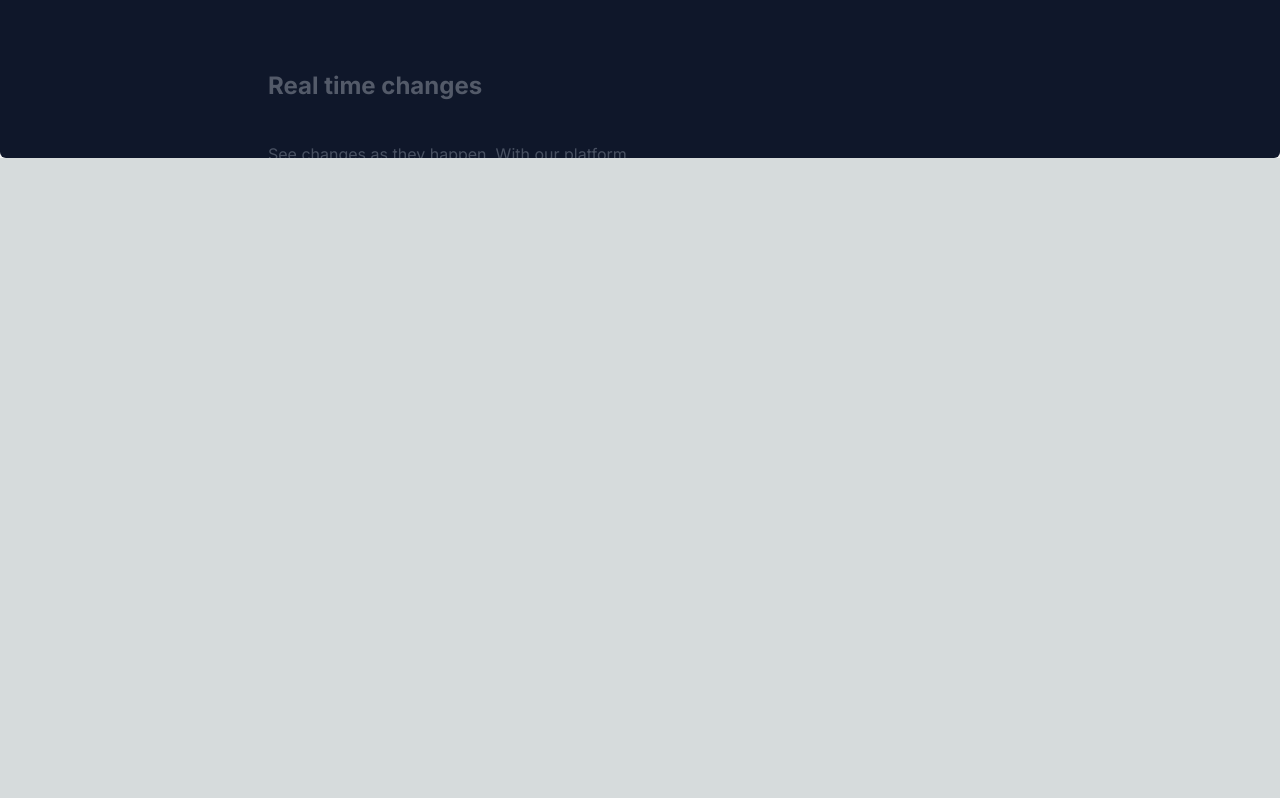
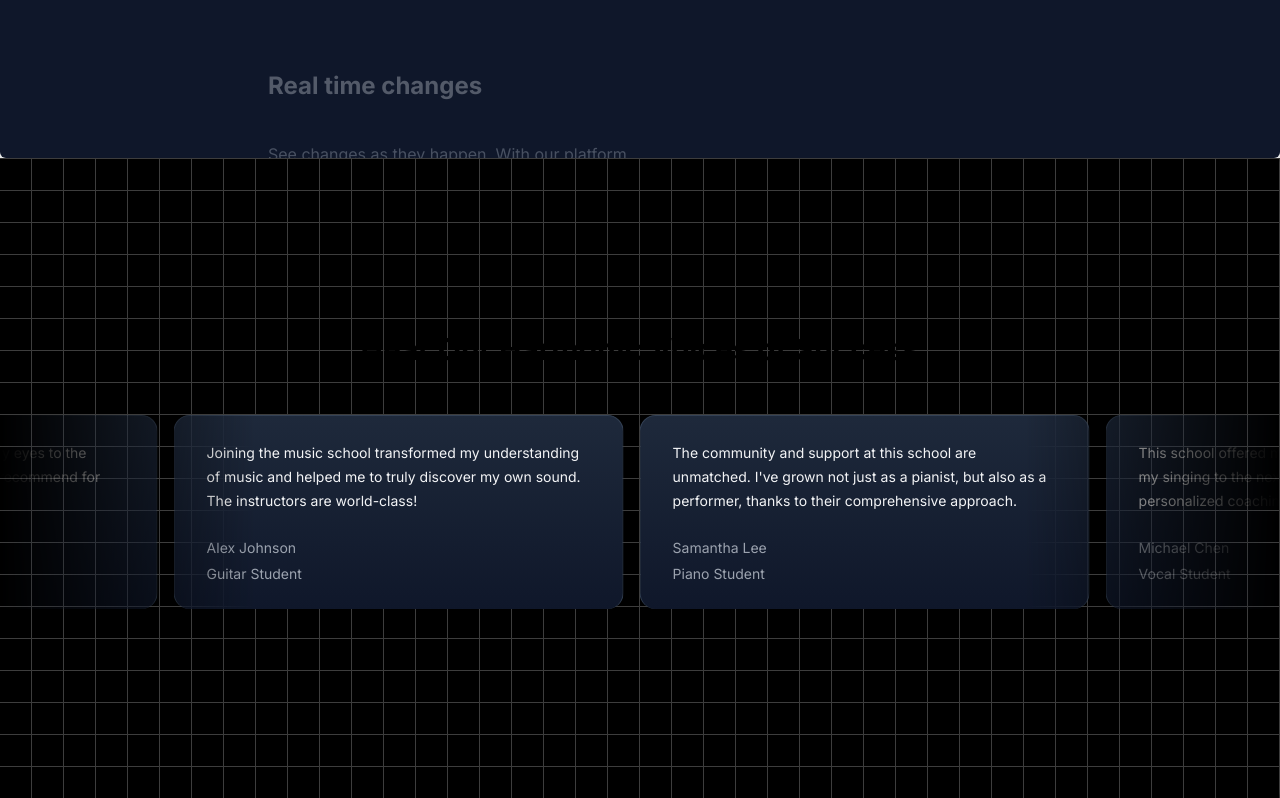
Before and after one commit to abir446/next14-aceternity, a Next.js app: page / in a window 1280 px wide. Shown: the part 1670-2468 px from the top of the page. Before the commit the page ends 1828 px from the top, so only its background shows below. Built offline with nearby package versions, Linux system fonts and the light colour scheme.

Commit message:
testimonials

```diff
--- a/package.json
+++ b/package.json
@@ -11,6 +11,7 @@
   "dependencies": {
     "clsx": "^2.1.1",
     "framer-motion": "^11.1.7",
+    "mini-svg-data-uri": "^1.4.4",
     "next": "14.2.3",
     "react": "^18",
     "react-dom": "^18",
--- a/src/app/page.tsx
+++ b/src/app/page.tsx
@@ -1,5 +1,6 @@
 import FeaturedCourses from "@/components/FeaturedCourses";
 import HeroSection from "@/components/HeroSection";
+import TestimonialCards from "@/components/TestimonialCards";
 import WhyChooseUs from "@/components/WhyChooseUs";
 
 export default function Home() {
@@ -8,6 +9,7 @@
       <HeroSection />
       <FeaturedCourses />
       <WhyChooseUs />
+      <TestimonialCards />
     </main>
   );
 }
--- a/src/components/HeroSection.tsx
+++ b/src/components/HeroSection.tsx
@@ -1,7 +1,7 @@
 import Link from "next/link";
 import React from "react";
 import { Button } from "@/components/ui/moving-border";
-import { Spotlight } from "./ui/SpotLight";
+import { Spotlight } from "@/components/ui/Spotlight";
 
 function HeroSection() {
   return (
--- /dev/null
+++ b/src/components/TestimonialCards.tsx
@@ -0,0 +1,55 @@
+"use client";
+import React, { useEffect, useState } from "react";
+import { InfiniteMovingCards } from "@/components/ui/infinite-moving-cards";
+
+const testimonials = [
+  {
+    quote:
+      "Joining the music school transformed my understanding of music and helped me to truly discover my own sound. The instructors are world-class!",
+    name: "Alex Johnson",
+    title: "Guitar Student",
+  },
+  {
+    quote:
+      "The community and support at this school are unmatched. I've grown not just as a pianist, but also as a performer, thanks to their comprehensive approach.",
+    name: "Samantha Lee",
+    title: "Piano Student",
+  },
+  {
+    quote:
+      "This school offered me the tools and confidence to take my singing to the next level. I'm endlessly grateful for the personalized coaching.",
+    name: "Michael Chen",
+    title: "Vocal Student",
+  },
+  {
+    quote:
+      "As a violinist, finding the right mentor can be challenging, but this school matched me with a teacher who truly understands my goals and challenges.",
+    name: "Emily Taylor",
+    title: "Violin Student",
+  },
+  {
+    quote:
+      "The production courses here opened my eyes to the intricacies of music production. Highly recommend for any aspiring producers!",
+    name: "Chris Morales",
+    title: "Music Production Student",
+  },
+];
+
+function TestimonialCards() {
+  return (
+    <div className="h-[40rem] w-full dark:bg-black dark:bg-grid-white/[0.2] relative flex flex-col items-center justify-center overflow-hidden">
+      <div className="h-[40rem] rounded-md flex flex-col antialiased  dark:bg-grid-white/[0.05] items-center justify-center relative overflow-hidden">
+        <h2 className="text-3xl font-bold text-center mb-8 z-10">
+          Hear Our Harmony: Voices of Success
+        </h2>
+        <InfiniteMovingCards
+          items={testimonials}
+          direction="right"
+          speed="slow"
+        />
+      </div>
+    </div>
+  );
+}
+
+export default TestimonialCards;
--- /dev/null
+++ b/src/components/ui/infinite-moving-cards.tsx
@@ -0,0 +1,121 @@
+"use client";
+
+import { cn } from "@/utils/cn";
+import React, { useEffect, useState } from "react";
+
+export const InfiniteMovingCards = ({
+  items,
+  direction = "left",
+  speed = "fast",
+  pauseOnHover = true,
+  className,
+}: {
+  items: {
+    quote: string;
+    name: string;
+    title: string;
+  }[];
+  direction?: "left" | "right";
+  speed?: "fast" | "normal" | "slow";
+  pauseOnHover?: boolean;
+  className?: string;
+}) => {
+  const containerRef = React.useRef<HTMLDivElement>(null);
+  const scrollerRef = React.useRef<HTMLUListElement>(null);
+
+  useEffect(() => {
+    addAnimation();
+  }, []);
+  const [start, setStart] = useState(false);
+  function addAnimation() {
+    if (containerRef.current && scrollerRef.current) {
+      const scrollerContent = Array.from(scrollerRef.current.children);
+
+      scrollerContent.forEach((item) => {
+        const duplicatedItem = item.cloneNode(true);
+        if (scrollerRef.current) {
+          scrollerRef.current.appendChild(duplicatedItem);
+        }
+      });
+
+      getDirection();
+      getSpeed();
+      setStart(true);
+    }
+  }
+  const getDirection = () => {
+    if (containerRef.current) {
+      if (direction === "left") {
+        containerRef.current.style.setProperty(
+          "--animation-direction",
+          "forwards"
+        );
+      } else {
+        containerRef.current.style.setProperty(
+          "--animation-direction",
+          "reverse"
+        );
+      }
+    }
+  };
+  const getSpeed = () => {
+    if (containerRef.current) {
+      if (speed === "fast") {
+        containerRef.current.style.setProperty("--animation-duration", "20s");
+      } else if (speed === "normal") {
+        containerRef.current.style.setProperty("--animation-duration", "40s");
+      } else {
+        containerRef.current.style.setProperty("--animation-duration", "80s");
+      }
+    }
+  };
+  return (
+    <div
+      ref={containerRef}
+      className={cn(
+        "scroller relative z-20  max-w-7xl overflow-hidden  [mask-image:linear-gradient(to_right,transparent,white_20%,white_80%,transparent)]",
+        className
+      )}
+    >
+      <ul
+        ref={scrollerRef}
+        className={cn(
+          " flex min-w-full shrink-0 gap-4 py-4 w-max flex-nowrap",
+          start && "animate-scroll ",
+          pauseOnHover && "hover:[animation-play-state:paused]"
+        )}
+      >
+        {items.map((item, idx) => (
+          <li
+            className="w-[350px] max-w-full relative rounded-2xl border border-b-0 flex-shrink-0 border-slate-700 px-8 py-6 md:w-[450px]"
+            style={{
+              background:
+                "linear-gradient(180deg, var(--slate-800), var(--slate-900)",
+            }}
+            key={item.name}
+          >
+            <blockquote>
+              <div
+                aria-hidden="true"
+                className="user-select-none -z-1 pointer-events-none absolute -left-0.5 -top-0.5 h-[calc(100%_+_4px)] w-[calc(100%_+_4px)]"
+              ></div>
+              <span className=" relative z-20 text-sm leading-[1.6] text-gray-100 font-normal">
+                {item.quote}
+              </span>
+              <div className="relative z-20 mt-6 flex flex-row items-center">
+                <span className="flex flex-col gap-1">
+                  <span className=" text-sm leading-[1.6] text-gray-400 font-normal">
+                    {item.name}
+                  </span>
+                  <span className=" text-sm leading-[1.6] text-gray-400 font-normal">
+                    {item.title}
+                  </span>
+                </span>
+              </div>
+            </blockquote>
+          </li>
+        ))}
+      </ul>
+    </div>
+  );
+};
--- a/tailwind.config.ts
+++ b/tailwind.config.ts
@@ -1,4 +1,5 @@
 import type { Config } from "tailwindcss";
+const svgToDataUri = require("mini-svg-data-uri");
 const defaultTheme = require("tailwindcss/defaultTheme");
 const colors = require("tailwindcss/colors");
 const {
@@ -15,8 +16,15 @@
     extend: {
       animation: {
         spotlight: "spotlight 2s ease .75s 1 forwards",
+        scroll:
+          "scroll var(--animation-duration, 40s) var(--animation-direction, forwards) linear infinite",
       },
       keyframes: {
+        scroll: {
+          to: {
+            transform: "translate(calc(-50% - 0.5rem))",
+          },
+        },
         spotlight: {
           "0%": {
             opacity: "0",
@@ -35,7 +43,31 @@
       },
     },
   },
-  plugins: [addVariablesForColors],
+  plugins: [
+    addVariablesForColors,
+    function ({ matchUtilities, theme }: any) {
+      matchUtilities(
+        {
+          "bg-grid": (value: any) => ({
+            backgroundImage: `url("${svgToDataUri(
+              `<svg xmlns="http://www.w3.org/2000/svg" viewBox="0 0 32 32" width="32" height="32" fill="none" stroke="${value}"><path d="M0 .5H31.5V32"/></svg>`
+            )}")`,
+          }),
+          "bg-grid-small": (value: any) => ({
+            backgroundImage: `url("${svgToDataUri(
+              `<svg xmlns="http://www.w3.org/2000/svg" viewBox="0 0 32 32" width="8" height="8" fill="none" stroke="${value}"><path d="M0 .5H31.5V32"/></svg>`
+            )}")`,
+          }),
+          "bg-dot": (value: any) => ({
+            backgroundImage: `url("${svgToDataUri(
+              `<svg xmlns="http://www.w3.org/2000/svg" viewBox="0 0 32 32" width="16" height="16" fill="none"><circle fill="${value}" id="pattern-circle" cx="10" cy="10" r="1.6257413380501518"></circle></svg>`
+            )}")`,
+          }),
+        },
+        { values: flattenColorPalette(theme("backgroundColor")), type: "color" }
+      );
+    },
+  ],
 };
 // This plugin adds each Tailwind color as a global CSS variable, e.g. var(--gray-200).
 function addVariablesForColors({ addBase, theme }: any) {
```
Also changed, not shown: 1 other file (tests, documents, lock files or other folders).
